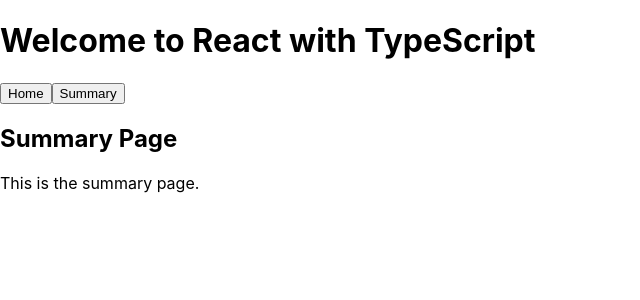
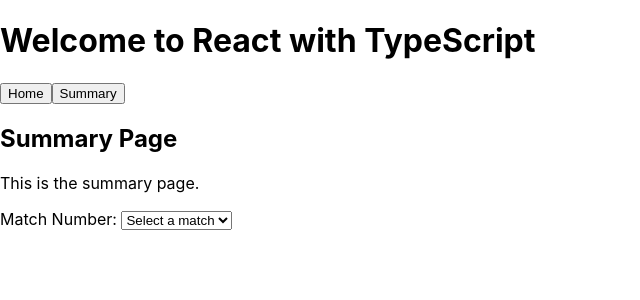
Before and after one commit to CommandTech/ScoutingCodeRedoWebsite, a React (Create React App) app in the folder my-react-app/: page /summary in a window 1280 px wide. Shown: the top 300 px of the page, without its empty margins (0-640 px from the left). Built offline with nearby package versions, Linux system fonts and the light colour scheme.

Commit message:
Add papaparse dependency and implement match selection in Summary component

```diff
--- a/my-react-app/package.json
+++ b/my-react-app/package.json
@@ -12,13 +12,14 @@
     "@types/react-dom": "^18.3.1",
     "@types/xlsx": "^0.0.36",
     "my-react-app": "file:",
+    "papaparse": "^5.4.1",
     "react": "^18.3.1",
     "react-dom": "^18.3.1",
     "react-router-dom": "^6.27.0",
     "react-scripts": "5.0.1",
     "typescript": "^4.9.5",
     "web-vitals": "^2.1.4",
-    "xlsx": "^0.18.5"
+    "xlsx": "^0.18.6"
   },
   "scripts": {
     "start": "react-scripts start",
@@ -45,6 +46,7 @@
     ]
   },
   "devDependencies": {
+    "@types/papaparse": "^5.3.15",
     "@types/react-router-dom": "^5.3.3"
   }
 }
--- /dev/null
+++ b/my-react-app/src/components/Summary.css
@@ -0,0 +1,11 @@
+/* src/components/Summary.css */
+table {
+    border-collapse: collapse;
+    width: 25%;
+    margin-top: 20px; /* Added margin to create space above the table */
+  }
+
+  th, td {
+    border: 1px solid black;
+    padding: 8px;
+  }
--- a/my-react-app/src/components/Summary.tsx
+++ b/my-react-app/src/components/Summary.tsx
@@ -1,11 +1,77 @@
-// src/components/Summary.tsx
-import React from 'react';
+import React, { useState, useEffect } from 'react';
+import { readCSVFile } from '../utils/readCSV';
+import './Summary.css';
 
 const Summary: React.FC = () => {
+  const [matchNumbers, setMatchNumbers] = useState<string[]>([]);
+  const [selectedMatch, setSelectedMatch] = useState<string>('');
+  const [teamData, setTeamData] = useState<any[]>([]);
+
+  useEffect(() => {
+    const fetchData = async () => {
+      try {
+        const response = await fetch('/TBASchedule.csv');
+        const csvData = await response.text();
+        const parsedData = await readCSVFile(new File([csvData], 'TBASchedule.csv', { type: 'text/csv' }));
+        console.log('Parsed Data:', parsedData); // Debugging log
+        const matchNumbers = parsedData.map((row: any) => row['match_number']); // Accessing by header name
+        const uniqueMatchNumbers = Array.from(new Set(matchNumbers)).sort((a, b) => a - b);
+        console.log('Unique Match Numbers:', uniqueMatchNumbers); // Debugging log
+        setMatchNumbers(uniqueMatchNumbers);
+        setTeamData(parsedData);
+      } catch (error) {
+        console.error('Error reading CSV file:', error);
+      }
+    };
+
+    fetchData();
+  }, []);
+
+  const handleMatchChange = (event: React.ChangeEvent<HTMLSelectElement>) => {
+    setSelectedMatch(event.target.value);
+  };
+
+  const selectedTeams = teamData.filter(row => row['match_number'] === selectedMatch);
+
   return (
     <div>
       <h2>Summary Page</h2>
       <p>This is the summary page.</p>
+      <label htmlFor="match-number">Match Number: </label>
+      <select id="match-number" onChange={handleMatchChange}>
+        <option value="">Select a match</option>
+        {matchNumbers.map((number, index) => (
+          <option key={index} value={number}>
+            {number}
+          </option>
+        ))}
+      </select>
+      {selectedTeams.length > 0 && (
+        <table>
+          <thead>
+            <tr>
+              <th>Red 1</th>
+              <th>Red 2</th>
+              <th>Red 3</th>
+              <th>Blue 1</th>
+              <th>Blue 2</th>
+              <th>Blue 3</th>
+            </tr>
+          </thead>
+          <tbody>
+            {selectedTeams.map((team, index) => (
+              <tr key={index}>
+                <td>{team['Red1']}</td>
+                <td>{team['Red2']}</td>
+                <td>{team['Red3']}</td>
+                <td>{team['Blue1']}</td>
+                <td>{team['Blue2']}</td>
+                <td>{team['Blue3']}</td>
+              </tr>
+            ))}
+          </tbody>
+        </table>
+      )}
     </div>
   );
 };
--- /dev/null
+++ b/my-react-app/src/utils/readCSV.ts
@@ -0,0 +1,16 @@
+// src/utils/readCSV.ts
+import Papa from 'papaparse';
+
+export const readCSVFile = (file: File): Promise<any[]> => {
+  return new Promise((resolve, reject) => {
+    Papa.parse(file, {
+      header: true,
+      complete: (results) => {
+        resolve(results.data);
+      },
+      error: (error) => {
+        reject(error);
+      },
+    });
+  });
+};
```
Also changed, not shown: my-react-app/public/RoboticsData.csv (renamed from my-react-app/src/MPR-8-19-24(Dyno_Data).csv), my-react-app/public/TBASchedule.csv (added), 1 other file (tests, documents, lock files or other folders).
